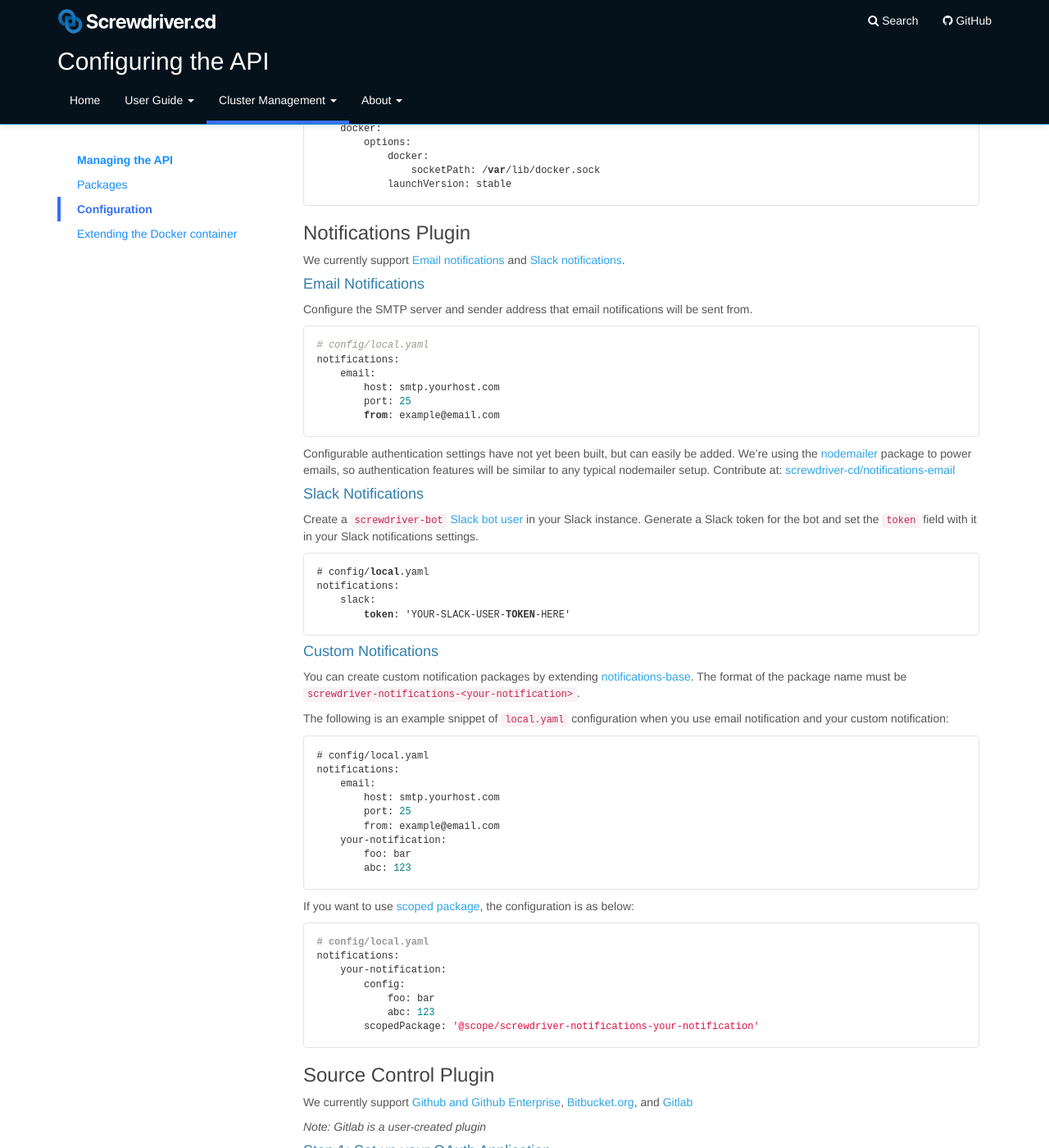
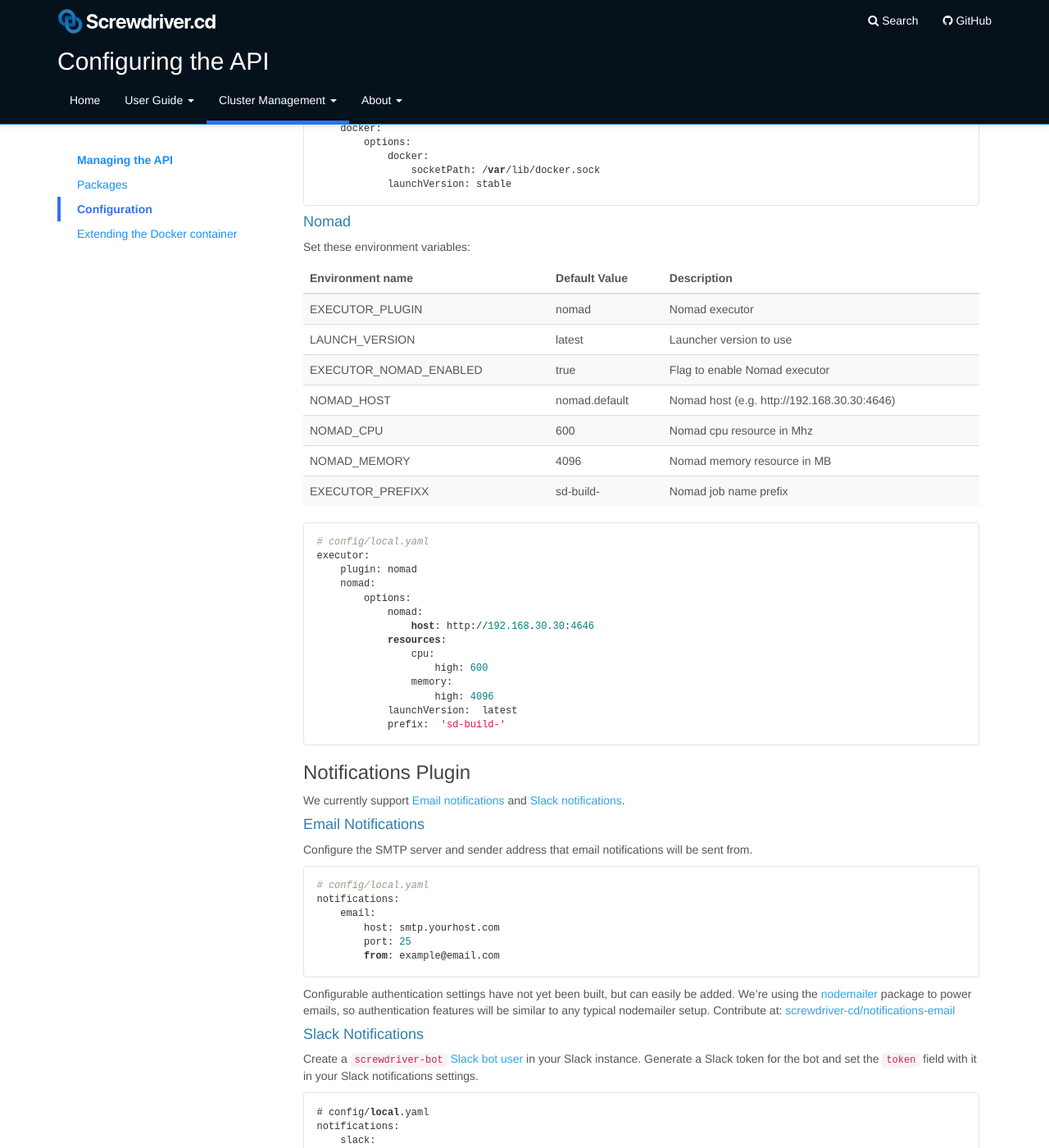
Before and after one commit to screwdriver-cd/guide, a Jekyll site: the page built from docs/cluster-management/configure-api.md, in a window 1280 px wide and 1400 px high, scrolled down 4515 px. Shown: the whole window at 82% size. Built offline with Jekyll 4.4.1, drawn with Linux system fonts in a browser that asks for light colours.

Commit message:
Basic Nomad Documentation (#159)

````diff
--- a/docs/cluster-management/configure-api.md
+++ b/docs/cluster-management/configure-api.md
@@ -161,7 +161,7 @@ datastore:
 
 ### Executor Plugin
 
-We currently support [kubernetes](https://github.com/screwdriver-cd/executor-k8s),  [docker](http://github.com/screwdriver-cd/executor-docker), [VMs in Kubernetes](https://github.com/screwdriver-cd/executor-k8s-vm), and [Jenkins](https://github.com/screwdriver-cd/executor-jenkins) executor. See the [custom-environment-variables file](https://github.com/screwdriver-cd/screwdriver/blob/master/config/custom-environment-variables.yaml) for more details.
+We currently support [kubernetes](https://github.com/screwdriver-cd/executor-k8s),  [docker](http://github.com/screwdriver-cd/executor-docker), [VMs in Kubernetes](https://github.com/screwdriver-cd/executor-k8s-vm), [nomad](http://github.com/lgfausak/executor-nomad), and [Jenkins](https://github.com/screwdriver-cd/executor-jenkins) executor. See the [custom-environment-variables file](https://github.com/screwdriver-cd/screwdriver/blob/master/config/custom-environment-variables.yaml) for more details.
 
 #### Kubernetes
 Set these environment variables:
@@ -209,6 +209,36 @@ executor:
                 socketPath: /var/lib/docker.sock
             launchVersion: stable
 ```
+#### Nomad
+Set these environment variables:
+
+| Environment name       | Default Value | Description                                 |
+|:-----------------------|:--------------|:--------------------------------------------|
+| EXECUTOR_PLUGIN        | nomad         | Nomad executor                              |
+| LAUNCH_VERSION         | latest        | Launcher version to use                     |
+| EXECUTOR_NOMAD_ENABLED | true          | Flag to enable Nomad executor               |
+| NOMAD_HOST             | nomad.default | Nomad host (e.g. http://192.168.30.30:4646) |
+| NOMAD_CPU              | 600           | Nomad cpu resource in Mhz                   |
+| NOMAD_MEMORY           | 4096          | Nomad memory resource in MB                 |
+| EXECUTOR_PREFIXX       | sd-build-     | Nomad job name prefix                       |
+
+```yaml
+# config/local.yaml
+executor:
+    plugin: nomad
+    nomad:
+        options:
+            nomad:
+                host: http://192.168.30.30:4646
+            resources:
+                cpu:
+                    high: 600
+                memory:
+                    high: 4096
+            launchVersion:  latest
+            prefix:  'sd-build-'
+```
+
 ### Notifications Plugin
 We currently support [Email notifications](https://github.com/screwdriver-cd/notifications-email) and [Slack notifications](https://github.com/screwdriver-cd/notifications-slack).
 
````
Also changed, not shown: docs/about/appendix/execution-engines.md (+1 -0 lines), docs/about/contributing.md (+2 -0 lines), docs/cluster-management/index.md (+1 -1 lines).
